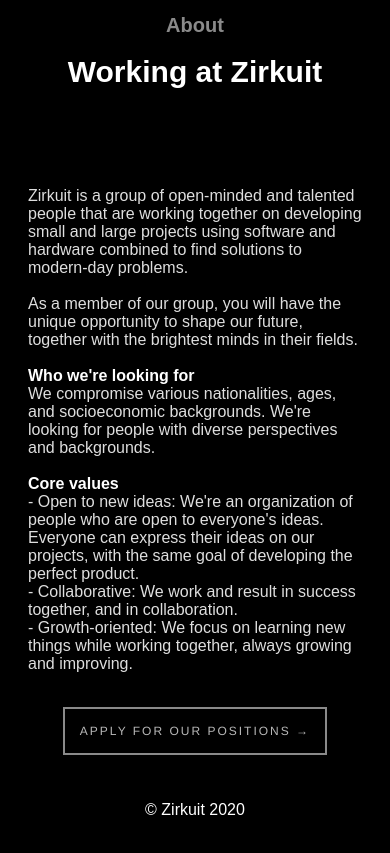
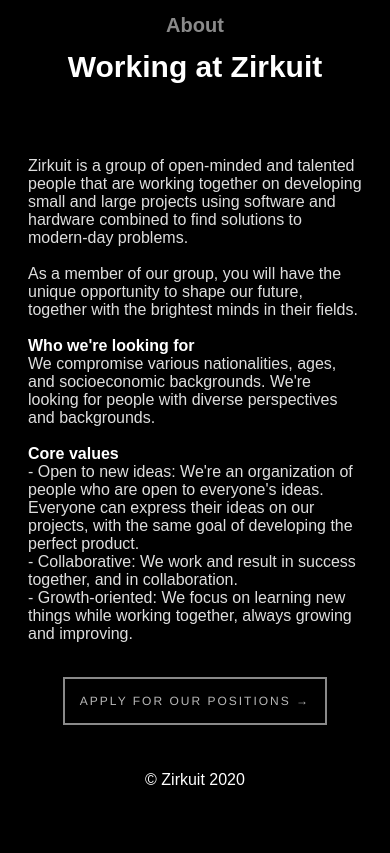
Before and after one commit to Zirkuit/zirkuit.github.io, a plain HTML site: page join/about/index.html in a window 390 px wide. Shown: the part 115-968 px from the top of the page. Drawn offline with Linux system fonts and the light colour scheme; a web font is replaced by a local one.

Commit message:
Fix headers

```diff
--- a/join/join.css
+++ b/join/join.css
@@ -107,7 +107,8 @@
 @media only screen and (max-width: 880px) {
     .smaller {
         font-size: 60px;
-        margin-top: -40px;
+        margin-top: -10px;
+        line-height: 60px;
     }
     .headertop {
         font-size: 30px;
@@ -137,7 +138,8 @@
 @media only screen and (max-width: 600px) {
     .smaller {
         font-size: 40px;
-        margin-top: -30px;
+        margin-top: -10px;
+        line-height: 40px;
     }
     .headertop {
         font-size: 20px;
```
